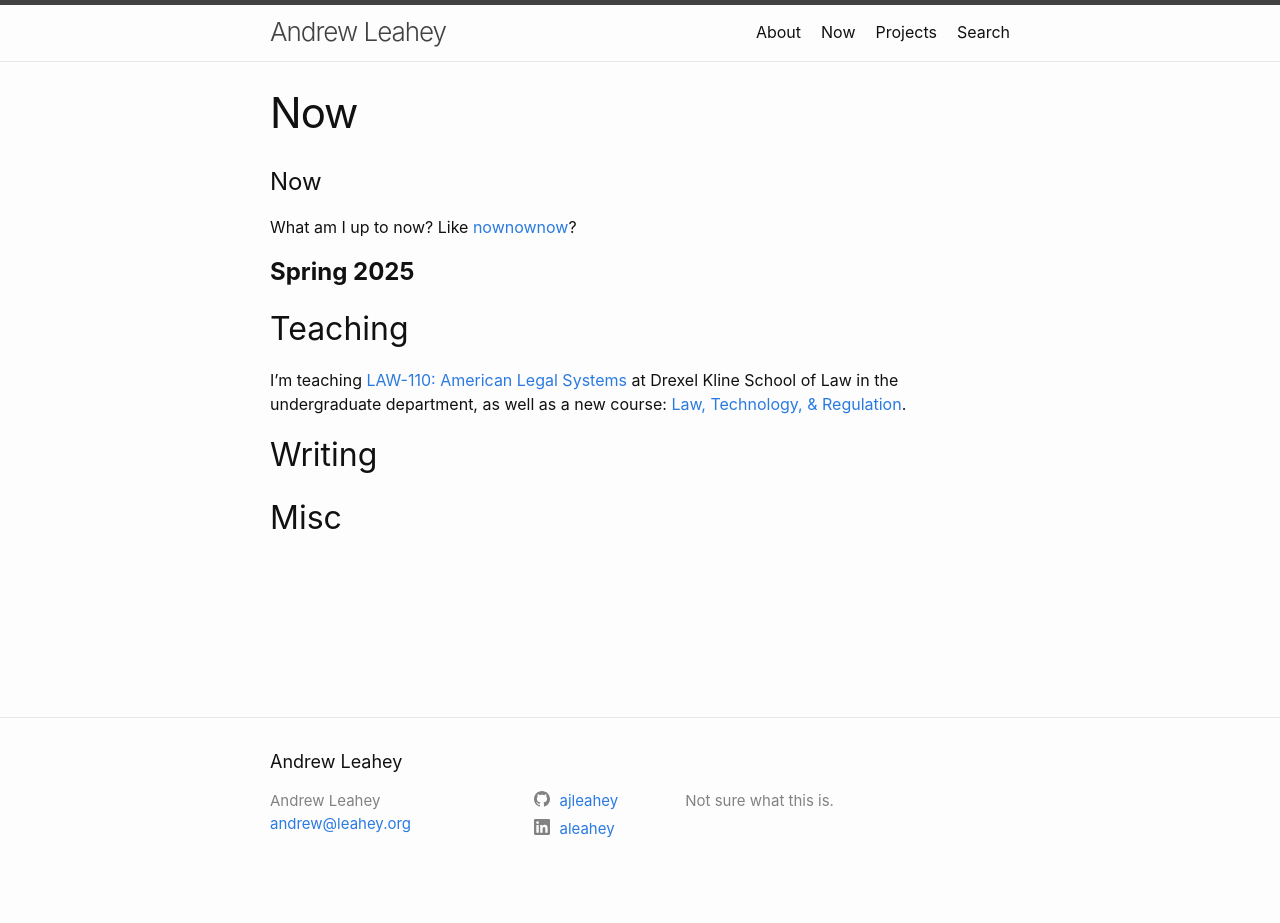
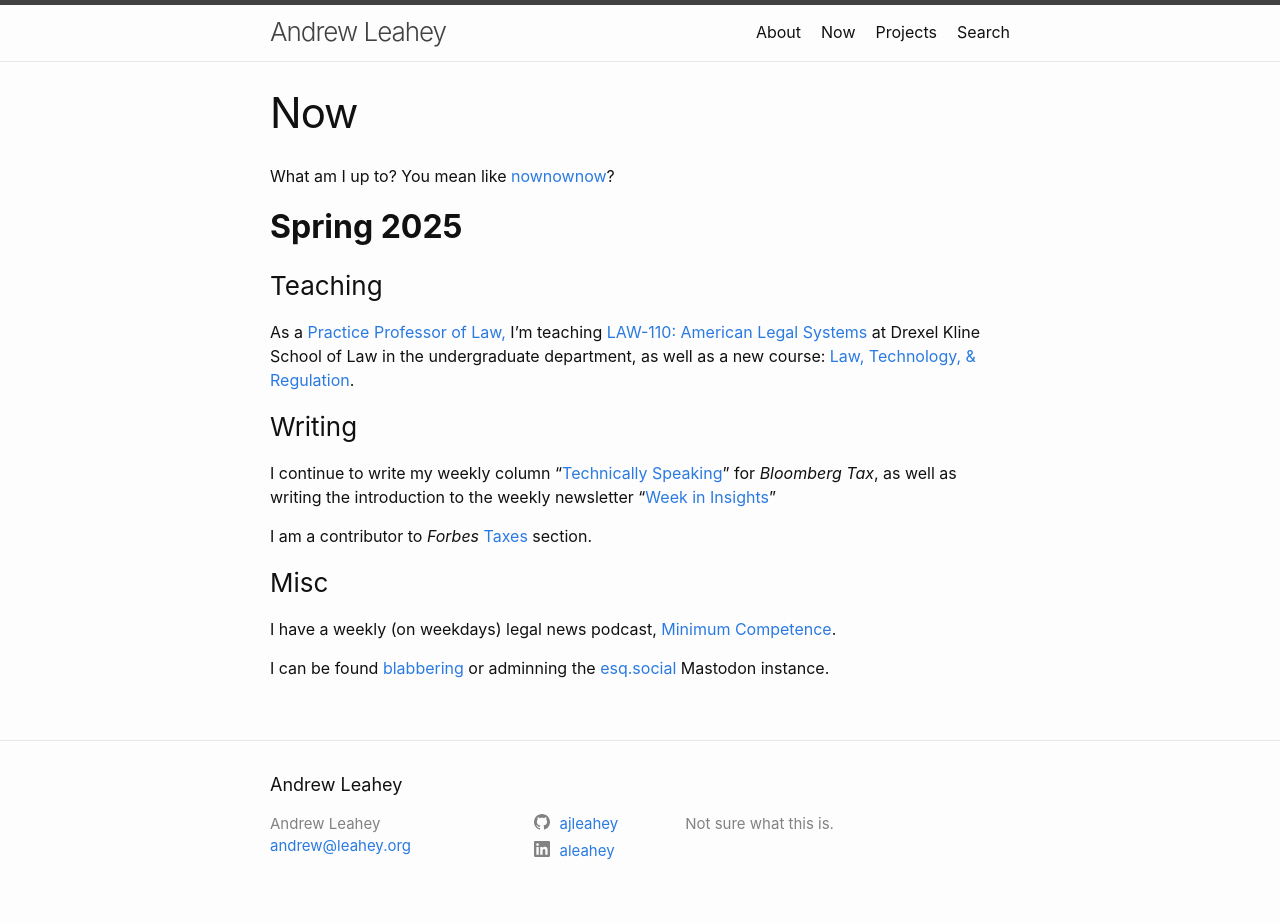
Before and after one commit to ajleahey/ajleahey.github.io, a Jekyll site: the page built from now.md, in a window 1280 px wide. Built offline with Jekyll 4.4.1, drawn with Linux system fonts in a browser that asks for light colours; before the commit the page ends 900 px from its top, so only the background shows below that.

Commit message:
Update now.md

```diff
--- a/now.md
+++ b/now.md
@@ -3,16 +3,22 @@ layout: page
 title: Now
 permalink: /now/
 ---
-# Now
+What am I up to? You mean like [nownownow](https://nownownow.com/about "NowNowNow.com")?
 
-What am I up to now? Like [nownownow](https://nownownow.com/about "NowNowNow.com")?
+## **Spring 2025**
 
-# **Spring 2025**
+### Teaching
 
-## Teaching
+As a [Practice Professor of Law,](https://drexel.edu/law/academics/undergraduate-law-program/blog/2025/February/faculty-spotlight-andrew-leahey/) I'm teaching [LAW-110: American Legal Systems](/assets/syllabi/s25-law110.pdf) at Drexel Kline School of Law in the undergraduate department, as well as a new course: [Law, Technology, &amp; Regulation](/assets/syllabi/s25-ltr-v1.pdf).
 
-I'm teaching [LAW-110: American Legal Systems](/assets/syllabi/s25-law110.pdf) at Drexel Kline School of Law in the undergraduate department, as well as a new course: [Law, Technology, &amp; Regulation](/assets/syllabi/s25-ltr-v1.pdf).
+### Writing
 
-## Writing
+I continue to write my weekly column "[Technically Speaking](https://news.bloombergtax.com/tax-insights-and-commentary/search?query=%22andrew%20leahey)" for *Bloomberg Tax*, as well as writing the introduction to the weekly newsletter "[Week in Insights](https://news.bloombergtax.com/tax-insights-and-commentary/search?query=%22Andrew%20leahey%22%20%22week%20in%20insights%22%0A)"
 
-## Misc
+I am a contributor to *Forbes* [Taxes](https://www.forbes.com/taxes/) section.
+
+### Misc
+
+I have a weekly (on weekdays) legal news podcast, [Minimum Competence](https://www.minimumcomp.com).
+
+I can be found [blabbering](https://esq.social/@andrew) or adminning the [esq.social](https://esq.social) Mastodon instance.
```
